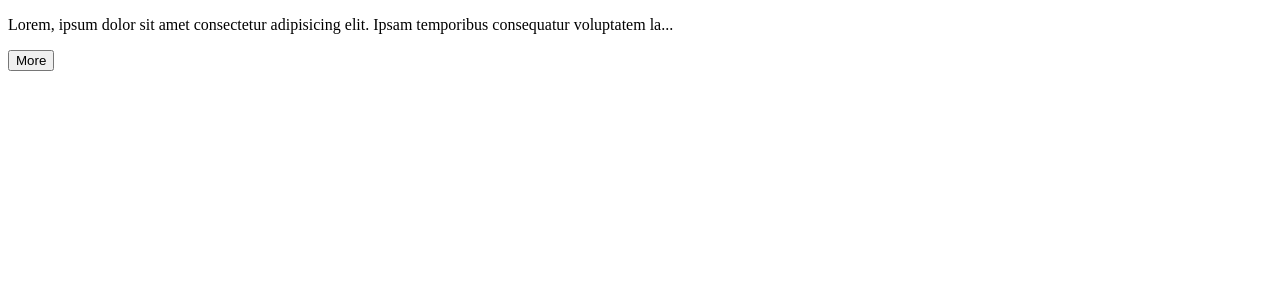
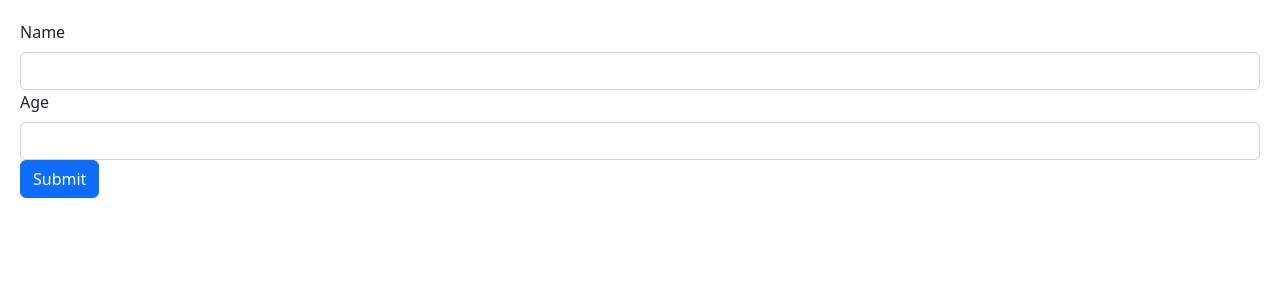
Before and after one commit to pouyam79i/reactjs, a React (Vite) app in the folder react-app/: page / in a window 1280 px wide. Shown: the top 300 px of the page. Built offline with nearby package versions, Linux system fonts and the light colour scheme.

Commit message:
build a basic form

```diff
--- a/react-app/src/App.tsx
+++ b/react-app/src/App.tsx
@@ -1,22 +1,10 @@
-import ExpandableText from "./components/ExpandableText";
+import Form from "./components/Form";
 
 function App() {
   // use lorem100 to generate 100 random words
   return (
     <div>
-      <ExpandableText maxChar={100}>
-        Lorem, ipsum dolor sit amet consectetur adipisicing elit. Ipsam
-        temporibus consequatur voluptatem laborum dicta quasi libero eos
-        voluptates quibusdam. Facere explicabo quam nisi eveniet omnis voluptas
-        enim ipsa, autem velit sint, expedita in accusamus a deserunt ad ex
-        ullam. Fugiat nulla perspiciatis facere nobis animi dicta quisquam,
-        saepe ipsa inventore, odio ut eveniet, eaque sit ducimus rem! Eius enim
-        voluptas, non, quo magnam officiis aut voluptate aliquid iusto quibusdam
-        voluptates. Dicta hic placeat recusandae quibusdam dolore iure, optio a
-        quasi, nobis quisquam quam consequatur cupiditate voluptate saepe.
-        Molestiae, soluta. Molestiae quia nobis magni consectetur sit libero
-        nam, harum illum asperiores?
-      </ExpandableText>
+      <Form />
     </div>
   );
 }
--- /dev/null
+++ b/react-app/src/components/Form.tsx
@@ -0,0 +1,25 @@
+const Form = () => {
+  return (
+    <div>
+      <form>
+        <div className="mb-3">
+          <label htmlFor="name" className="form-label">
+            Name
+          </label>
+          <input id="name" type="text" className="form-control" />
+          <div className="mb-3">
+            <label htmlFor="age" className="form-label">
+              Age
+            </label>
+            <input id="age" type="number" className="form-control" />
+            <button className="btn btn-primary" type="submit">
+              Submit
+            </button>
+          </div>
+        </div>
+      </form>
+    </div>
+  );
+};
+
+export default Form;
--- /dev/null
+++ b/react-app/src/index.css
@@ -0,0 +1,5 @@
+/* Global Styles */
+
+body {
+  padding: 20px;
+}
--- a/react-app/src/main.tsx
+++ b/react-app/src/main.tsx
@@ -1,8 +1,8 @@
 import React from "react";
 import ReactDOM from "react-dom/client";
 import App from "./App";
-
-// import "bootstrap/dist/css/bootstrap.css";
+import "bootstrap/dist/css/bootstrap.css";
+import "./index.css";
 
 ReactDOM.createRoot(document.getElementById("root") as HTMLElement).render(
   <React.StrictMode>
```
